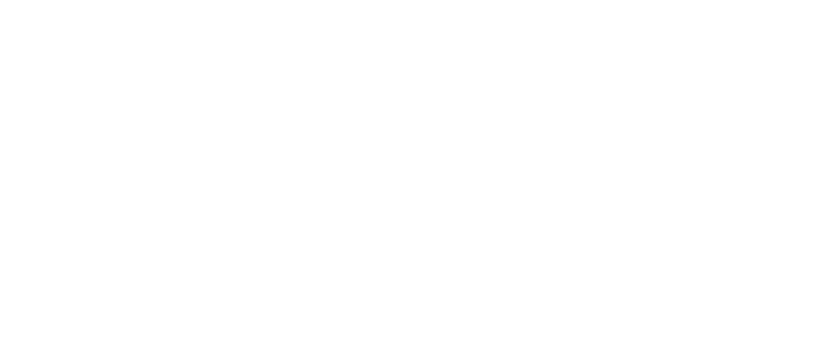
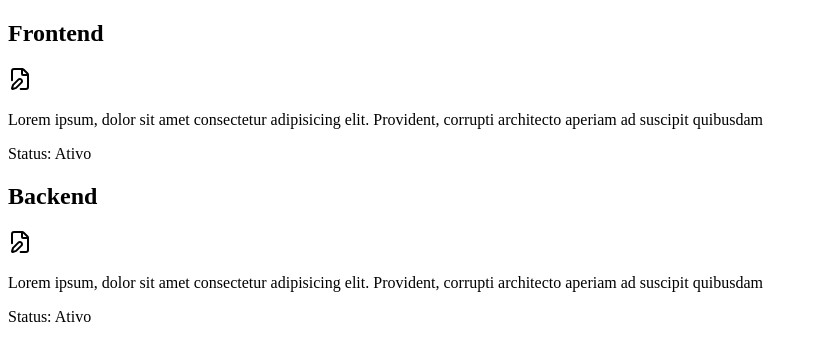
Before and after one commit to SantV7/-task_manager, a React (Vite) app: page / in a window 1280 px wide. Shown: the top 360 px of the page, without its empty margins (0-817 px from the left). Built offline with nearby package versions, Linux system fonts and the light colour scheme.

Commit message:
Criando o componente e a logica basica, ja fiz o impoort de assets

```diff
--- a/package.json
+++ b/package.json
@@ -10,6 +10,7 @@
     "preview": "vite preview"
   },
   "dependencies": {
+    "lucide-react": "^1.24.0",
     "react": "^19.2.7",
     "react-dom": "^19.2.7"
   },
--- a/src/App.tsx
+++ b/src/App.tsx
@@ -1,16 +1,46 @@
+// import { MessageCirclePlus } from 'lucide-react'; // icon for add Goal!!! <MessageCirclePlus />
+// import { SavePlus } from 'lucide-react'; //icon for save Goal!!! <SavePlus />
+// import { Trash2 } from 'lucide-react'; // icon for delete Definite goal <Trash2 />
+// import { Settings } from 'lucide-react'; // settings for edit goal  <Settings />
+import { useState } from 'react';
+import Goal from './components/Goal';
 
+interface GoalUser {
+    id: number ;
+    titleGoal: string ;
+    descGoal: string ;
+    statusGoal: boolean ;
+}
 
 function App() {
+
+  const [ goalUser, setGoalUser ] = useState<GoalUser[]>([
+    {
+      id: 1,
+      titleGoal: 'Frontend',
+      descGoal: 'Lorem ipsum, dolor sit amet consectetur adipisicing elit.  Provident, corrupti architecto aperiam ad suscipit quibusdam',
+      statusGoal: true
+    },
+    {
+      id: 2,
+      titleGoal: 'Backend',
+      descGoal: 'Lorem ipsum, dolor sit amet consectetur adipisicing elit.  Provident, corrupti architecto aperiam ad suscipit quibusdam',
+      statusGoal: true
+    }
+  ])
 
 
   return (
     <>
     <main>
       <aside>
+        {/* status goals */}
+      </aside>
 
-      </aside>
       <section>
-
+        {goalUser.map((goalItem) => (
+          <Goal id={goalItem.id} title={goalItem.titleGoal} desc={goalItem.descGoal} status={goalItem.statusGoal}/>
+        ))}
       </section>
 
     </main>
--- /dev/null
+++ b/src/components/Goal.tsx
@@ -0,0 +1,29 @@
+import { FilePen } from 'lucide-react'; // icon for edit goal
+
+interface GoalProps {
+    id: number ;
+    title: string ;
+    desc: string ;
+    status: boolean ;
+}
+
+const Goal = ({id, title, desc, status}: GoalProps) => {
+  return (
+    <>
+      <div key={id}>
+        <header>
+            <h2>{title}</h2>
+            <FilePen />
+        </header>
+        <section>
+            <p>{desc}</p>
+        </section>
+        <footer>
+            <p>Status: {status ? 'Ativo' : 'Finalizado'}</p>
+        </footer>
+      </div>
+    </>
+  )
+}
+
+export default Goal
--- /dev/null
+++ b/src/global.css
@@ -0,0 +1,9 @@
+* {
+    margin: 0;
+    padding: 0;
+    box-sizing: border-box;
+}
+
+body {
+    min-height: 100vh;
+}
```
Also changed, not shown: 1 other file (tests, documents, lock files or other folders).
